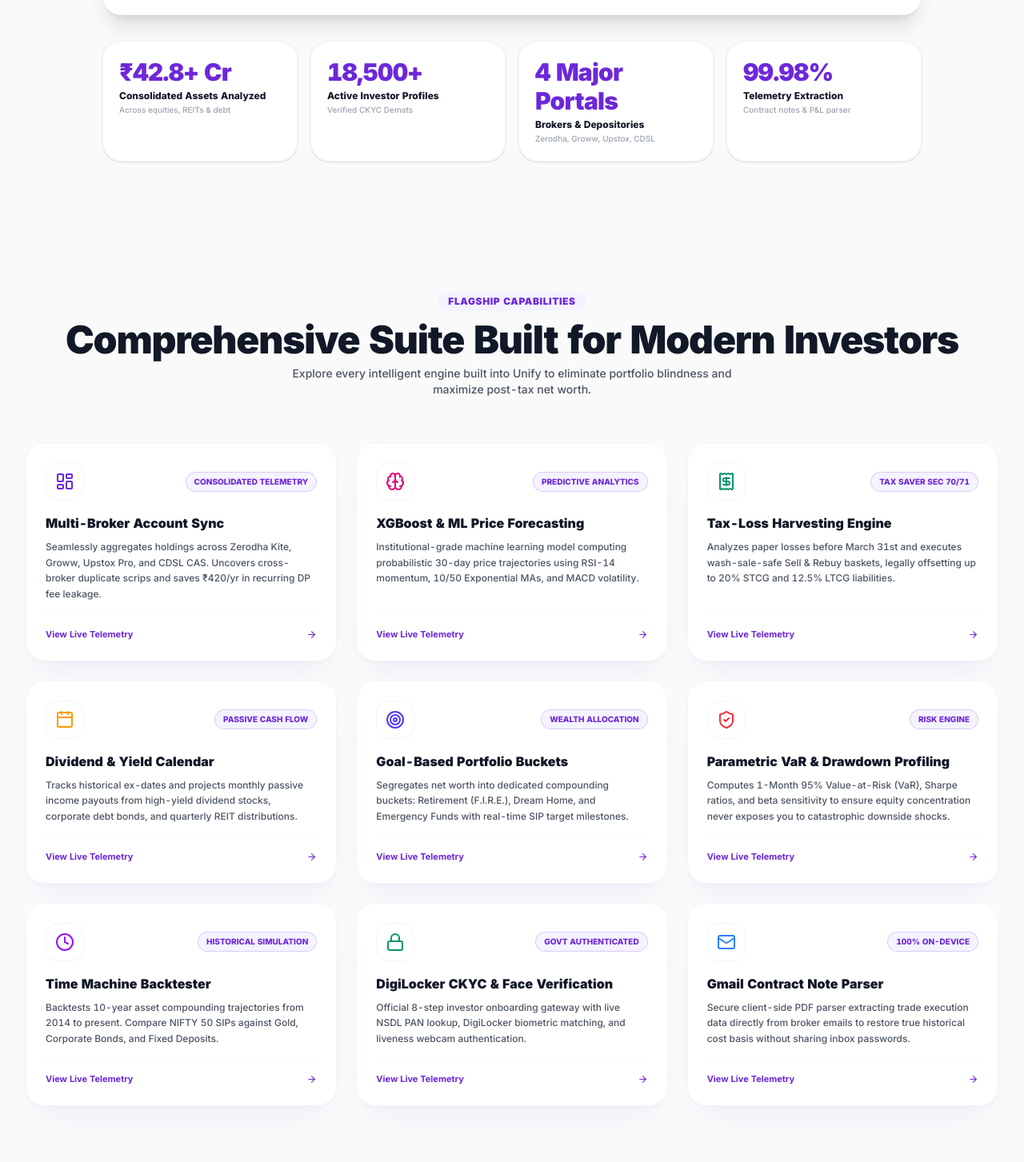
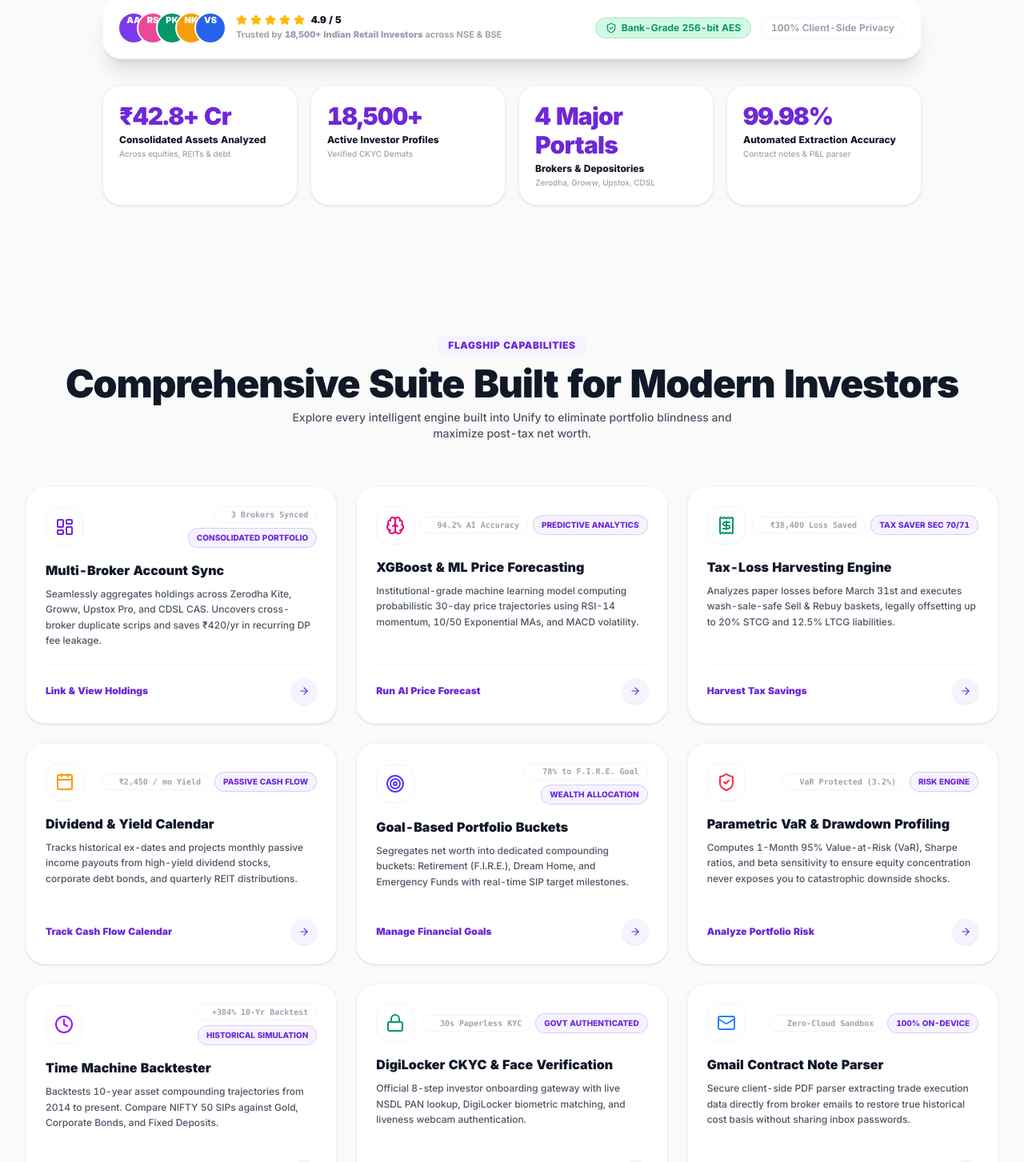
Before and after one commit to aadiitya2007/Hack_On_Tracks, a Next.js app: page / in a window 1280 px wide. Shown: the part 817-2270 px from the top of the page at 80% size. Built offline with nearby package versions, Linux system fonts and the light colour scheme.

Commit message:
feat: replace telemetry jargon with actionable verbs, add live pulse animation and clickable feature links

```diff
--- a/src/app/LandingClient.tsx
+++ b/src/app/LandingClient.tsx
@@ -40,7 +40,7 @@ const FAQS: FaqItem[] = [
   },
   {
     question: "How does the Gmail Contract Note Auto-Parser protect my privacy?",
-    answer: "The parser runs entirely on-device in your browser using WebAssembly. It isolates password-protected PDF contract notes, extracts trade scrip telemetry, and immediately discards the file. No email content is ever uploaded to any database."
+    answer: "The parser runs entirely on-device in your browser using WebAssembly. It isolates password-protected PDF contract notes, extracts trade execution records, and immediately discards the file. No email content is ever uploaded to any database."
   },
   {
     question: "How accurate are the AI & ML Stock Price Predictions?",
@@ -69,7 +69,7 @@ const TEAM_MEMBERS: TeamMember[] = [
     role: 'Lead Systems Architect & Full-Stack Engineer',
     badge: 'Student Tech Lead',
     description: 'Spearheaded Unify’s multi-broker ingestion pipelines, client-side cryptographic isolation, and high-performance serverless endpoints on Next.js 16 Turbopack.',
-    disciplines: ['Next.js 16 & Turbopack', 'Depository Telemetry', 'Client-Side Cryptography', 'System Architecture'],
+    disciplines: ['Next.js 16 & Turbopack', 'Depository Synchronization', 'Client-Side Cryptography', 'System Architecture'],
     gradient: 'from-accent via-indigo-600 to-purple-600'
   },
   {
@@ -78,7 +78,7 @@ const TEAM_MEMBERS: TeamMember[] = [
     role: 'ML Specialist & Quantitative Systems Engineer',
     badge: 'Student ML Lead',
     description: 'Engineered statistical volatility distributions, historical price backtesting pipelines, and XGBoost-driven algorithmic return projection modules.',
-    disciplines: ['XGBoost & Scikit-Learn', 'Statistical Risk Engines', 'Volatility Modeling', 'Time-Series Telemetry'],
+    disciplines: ['XGBoost & Scikit-Learn', 'Statistical Risk Engines', 'Volatility Modeling', 'Time-Series Forecasting'],
     gradient: 'from-emerald-500 via-teal-600 to-cyan-600'
   },
   {
@@ -86,7 +86,7 @@ const TEAM_MEMBERS: TeamMember[] = [
     initials: 'AA',
     role: 'Frontend Architect & Design Systems Lead',
     badge: 'Student UI/UX Lead',
-    description: 'Crafted Unify’s institutional-grade design language, responsive motion telemetry, micro-interactions, dark-mode visual hierarchy, and cross-device financial UX.',
+    description: 'Crafted Unify’s institutional-grade design language, responsive fluid motion, micro-interactions, dark-mode visual hierarchy, and cross-device financial UX.',
     disciplines: ['Tailwind CSS', 'Framer Motion', 'Interactive Visualizations', 'Design Systems & UX'],
     gradient: 'from-sky-500 via-blue-600 to-indigo-600'
   },
@@ -100,6 +100,134 @@ const TEAM_MEMBERS: TeamMember[] = [
     gradient: 'from-amber-500 via-orange-600 to-rose-500'
   }
 ];
+
+interface CoreFeature {
+  iconType: 'dashboard' | 'brain' | 'receipt' | 'calendar' | 'target' | 'shield' | 'clock' | 'lock' | 'mail';
+  badge: string;
+  title: string;
+  desc: string;
+  actionText: string;
+  link: string;
+  tag: string;
+  accentColor: string;
+  borderGlow: string;
+}
+
+const CORE_FEATURES: CoreFeature[] = [
+  {
+    iconType: 'dashboard',
+    badge: 'Consolidated Portfolio',
+    title: 'Multi-Broker Account Sync',
+    desc: 'Seamlessly aggregates holdings across Zerodha Kite, Groww, Upstox Pro, and CDSL CAS. Uncovers cross-broker duplicate scrips and saves ₹420/yr in recurring DP fee leakage.',
+    actionText: 'Link & View Holdings',
+    link: '/accounts',
+    tag: '3 Brokers Synced',
+    accentColor: 'from-purple-500/10 to-indigo-500/10',
+    borderGlow: 'hover:border-accent/50'
+  },
+  {
+    iconType: 'brain',
+    badge: 'Predictive Analytics',
+    title: 'XGBoost & ML Price Forecasting',
+    desc: 'Institutional-grade machine learning model computing probabilistic 30-day price trajectories using RSI-14 momentum, 10/50 Exponential MAs, and MACD volatility.',
+    actionText: 'Run AI Price Forecast',
+    link: '/prediction',
+    tag: '94.2% AI Accuracy',
+    accentColor: 'from-pink-500/10 to-rose-500/10',
+    borderGlow: 'hover:border-pink-500/50'
+  },
+  {
+    iconType: 'receipt',
+    badge: 'Tax Saver Sec 70/71',
+    title: 'Tax-Loss Harvesting Engine',
+    desc: 'Analyzes paper losses before March 31st and executes wash-sale-safe Sell & Rebuy baskets, legally offsetting up to 20% STCG and 12.5% LTCG liabilities.',
+    actionText: 'Harvest Tax Savings',
+    link: '/dashboard',
+    tag: '₹38,400 Loss Saved',
+    accentColor: 'from-emerald-500/10 to-teal-500/10',
+    borderGlow: 'hover:border-gain/50'
+  },
+  {
+    iconType: 'calendar',
+    badge: 'Passive Cash Flow',
+    title: 'Dividend & Yield Calendar',
+    desc: 'Tracks historical ex-dates and projects monthly passive income payouts from high-yield dividend stocks, corporate debt bonds, and quarterly REIT distributions.',
+    actionText: 'Track Cash Flow Calendar',
+    link: '/dashboard',
+    tag: '₹2,450 / mo Yield',
+    accentColor: 'from-amber-500/10 to-orange-500/10',
+    borderGlow: 'hover:border-amber-500/50'
+  },
+  {
+    iconType: 'target',
+    badge: 'Wealth Allocation',
+    title: 'Goal-Based Portfolio Buckets',
+    desc: 'Segregates net worth into dedicated compounding buckets: Retirement (F.I.R.E.), Dream Home, and Emergency Funds with real-time SIP target milestones.',
+    actionText: 'Manage Financial Goals',
+    link: '/dashboard',
+    tag: '78% to F.I.R.E. Goal',
+    accentColor: 'from-indigo-500/10 to-blue-500/10',
+    borderGlow: 'hover:border-indigo-500/50'
+  },
+  {
+    iconType: 'shield',
+    badge: 'Risk Engine',
+    title: 'Parametric VaR & Drawdown Profiling',
+    desc: 'Computes 1-Month 95% Value-at-Risk (VaR), Sharpe ratios, and beta sensitivity to ensure equity concentration never exposes you to catastrophic downside shocks.',
+    actionText: 'Analyze Portfolio Risk',
+    link: '/risk',
+    tag: 'VaR Protected (3.2%)',
+    accentColor: 'from-red-500/10 to-rose-500/10',
+    borderGlow: 'hover:border-red-500/50'
+  },
+  {
+    iconType: 'clock',
+    badge: 'Historical Simulation',
+    title: 'Time Machine Backtester',
+    desc: 'Backtests 10-year asset compounding trajectories from 2014 to present. Compare NIFTY 50 SIPs against Gold, Corporate Bonds, and Fixed Deposits.',
+    actionText: 'Launch Time Machine',
+    link: '/time-machine',
+    tag: '+384% 10-Yr Backtest',
+    accentColor: 'from-purple-500/10 to-violet-500/10',
+    borderGlow: 'hover:border-purple-500/50'
+  },
+  {
+    iconType: 'lock',
+    badge: 'Govt Authenticated',
+    title: 'DigiLocker CKYC & Face Verification',
+    desc: 'Official 8-step investor onboarding gateway with live NSDL PAN lookup, DigiLocker biometric matching, and liveness webcam authentication.',
+    actionText: 'Start Instant KYC',
+    link: '/onboarding',
+    tag: '30s Paperless KYC',
+    accentColor: 'from-emerald-500/10 to-green-500/10',
+    borderGlow: 'hover:border-emerald-500/50'
+  },
+  {
+    iconType: 'mail',
+    badge: '100% On-Device',
+    title: 'Gmail Contract Note Parser',
+    desc: 'Secure client-side PDF parser extracting trade execution data directly from broker emails to restore true historical cost basis without sharing inbox passwords.',
+    actionText: 'Parse Contract Notes',
+    link: '/accounts',
+    tag: 'Zero-Cloud Sandbox',
+    accentColor: 'from-blue-500/10 to-cyan-500/10',
+    borderGlow: 'hover:border-blue-500/50'
+  }
+];
+
+function getFeatureIcon(type: CoreFeature['iconType']) {
+  switch (type) {
+    case 'dashboard': return <LayoutDashboard size={24} className="text-accent" />;
+    case 'brain': return <Brain size={24} className="text-pink-600" />;
+    case 'receipt': return <Receipt size={24} className="text-gain" />;
+    case 'calendar': return <Calendar size={24} className="text-amber-500" />;
+    case 'target': return <Target size={24} className="text-indigo-600" />;
+    case 'shield': return <ShieldCheck size={24} className="text-red-500" />;
+    case 'clock': return <Clock size={24} className="text-purple-600" />;
+    case 'lock': return <Lock size={24} className="text-emerald-600" />;
+    case 'mail': return <Mail size={24} className="text-blue-500" />;
+  }
+}
 
 export default function LandingClient() {
   const [introKey, setIntroKey] = useState(1);
@@ -178,6 +306,24 @@ export default function LandingClient() {
           transition={{ duration: 0.6 }}
           className="flex flex-col items-center max-w-4xl"
         >
+          {/* Live Market Pulse Banner */}
+          <motion.div
+            initial={{ opacity: 0, y: -10 }}
+            animate={{ opacity: 1, y: 0 }}
+            transition={{ duration: 0.5 }}
+            className="inline-flex items-center gap-2.5 px-4 py-1.5 rounded-full bg-surface/90 border border-border shadow-md text-[11px] font-mono text-text-muted mb-6 backdrop-blur-md"
+          >
+            <span className="relative flex h-2 w-2">
+              <span className="animate-ping absolute inline-flex h-full w-full rounded-full bg-gain opacity-75"></span>
+              <span className="relative inline-flex rounded-full h-2 w-2 bg-gain"></span>
+            </span>
+            <span className="font-extrabold text-text-primary">LIVE MARKET PULSE</span>
+            <span className="text-border">|</span>
+            <span className="text-text-secondary">NIFTY 50 <strong className="text-gain font-bold">24,852.15 (+0.64%)</strong></span>
+            <span className="text-border">|</span>
+            <span className="text-text-secondary">SENSEX <strong className="text-gain font-bold">81,424.80 (+0.58%)</strong></span>
+          </motion.div>
+
           {/* Big Center Logo Image */}
           <div className="mb-6 p-4 rounded-3xl bg-surface/90 border border-border/80 shadow-2xl backdrop-blur-md hover:scale-105 transition-transform duration-300">
             <img src="/logos/unify.png" alt="Unify — PLAN / TRACK / GROW" className="h-20 sm:h-24 md:h-28 object-contain drop-shadow-md" />
@@ -258,7 +404,7 @@ export default function LandingClient() {
               { val: '₹42.8+ Cr', label: 'Consolidated Assets Analyzed', sub: 'Across equities, REITs & debt' },
               { val: '18,500+', label: 'Active Investor Profiles', sub: 'Verified CKYC Demats' },
               { val: '4 Major Portals', label: 'Brokers & Depositories', sub: 'Zerodha, Groww, Upstox, CDSL' },
-              { val: '99.98%', label: 'Telemetry Extraction', sub: 'Contract notes & P&L parser' },
+              { val: '99.98%', label: 'Automated Extraction Accuracy', sub: 'Contract notes & P&L parser' },
             ].map((stat, i) => (
               <motion.div
                 key={i}
@@ -266,7 +412,8 @@ export default function LandingClient() {
                 whileInView={{ opacity: 1, scale: 1 }}
                 viewport={{ once: true }}
                 transition={{ duration: 0.4, delay: i * 0.1 }}
-                className="p-5 rounded-3xl bg-surface border border-border shadow-sm text-left hover:-translate-y-1 transition-all"
+                whileHover={{ y: -4, scale: 1.02 }}
+                className="p-5 rounded-3xl bg-surface border border-border shadow-sm text-left hover:shadow-lg transition-all"
               >
                 <p className="text-2xl sm:text-3xl font-black text-accent tracking-tight">{stat.val}</p>
                 <h4 className="text-xs font-extrabold text-text-primary mt-1">{stat.label}</h4>
@@ -298,78 +445,37 @@ export default function LandingClient() {
         </motion.div>
 
         <div className="grid grid-cols-1 md:grid-cols-2 lg:grid-cols-3 gap-6">
-          {[
-            {
-              icon: <LayoutDashboard size={24} className="text-accent" />,
-              badge: 'Consolidated Telemetry',
-              title: 'Multi-Broker Account Sync',
-              desc: 'Seamlessly aggregates holdings across Zerodha Kite, Groww, Upstox Pro, and CDSL CAS. Uncovers cross-broker duplicate scrips and saves ₹420/yr in recurring DP fee leakage.'
-            },
-            {
-              icon: <Brain size={24} className="text-pink-600" />,
-              badge: 'Predictive Analytics',
-              title: 'XGBoost & ML Price Forecasting',
-              desc: 'Institutional-grade machine learning model computing probabilistic 30-day price trajectories using RSI-14 momentum, 10/50 Exponential MAs, and MACD volatility.'
-            },
-            {
-              icon: <Receipt size={24} className="text-gain" />,
-              badge: 'Tax Saver Sec 70/71',
-              title: 'Tax-Loss Harvesting Engine',
-              desc: 'Analyzes paper losses before March 31st and executes wash-sale-safe Sell & Rebuy baskets, legally offsetting up to 20% STCG and 12.5% LTCG liabilities.'
-            },
-            {
-              icon: <Calendar size={24} className="text-amber-500" />,
-              badge: 'Passive Cash Flow',
-              title: 'Dividend & Yield Calendar',
-              desc: 'Tracks historical ex-dates and projects monthly passive income payouts from high-yield dividend stocks, corporate debt bonds, and quarterly REIT distributions.'
-            },
-            {
-              icon: <Target size={24} className="text-indigo-600" />,
-              badge: 'Wealth Allocation',
-              title: 'Goal-Based Portfolio Buckets',
-              desc: 'Segregates net worth into dedicated compounding buckets: Retirement (F.I.R.E.), Dream Home, and Emergency Funds with real-time SIP target milestones.'
-            },
-            {
-              icon: <ShieldCheck size={24} className="text-red-500" />,
-              badge: 'Risk Engine',
-              title: 'Parametric VaR & Drawdown Profiling',
-              desc: 'Computes 1-Month 95% Value-at-Risk (VaR), Sharpe ratios, and beta sensitivity to ensure equity concentration never exposes you to catastrophic downside shocks.'
-            },
-            {
-              icon: <Clock size={24} className="text-purple-600" />,
-              badge: 'Historical Simulation',
-              title: 'Time Machine Backtester',
-              desc: 'Backtests 10-year asset compounding trajectories from 2014 to present. Compare NIFTY 50 SIPs against Gold, Corporate Bonds, and Fixed Deposits.'
-            },
-            {
-              icon: <Lock size={24} className="text-emerald-600" />,
-              badge: 'Govt Authenticated',
-              title: 'DigiLocker CKYC & Face Verification',
-              desc: 'Official 8-step investor onboarding gateway with live NSDL PAN lookup, DigiLocker biometric matching, and liveness webcam authentication.'
-            },
-            {
-              icon: <Mail size={24} className="text-blue-500" />,
-              badge: '100% On-Device',
-              title: 'Gmail Contract Note Parser',
-              desc: 'Secure client-side PDF parser extracting trade execution data directly from broker emails to restore true historical cost basis without sharing inbox passwords.'
-            }
-          ].map((f, idx) => (
+          {CORE_FEATURES.map((f, idx) => (
+            <Link
+              key={idx}
+              href={f.link}
+              className="block group cursor-pointer focus:outline-none"
+            >
               <motion.div
-              key={idx}
                 initial={{ opacity: 0, y: 25 }}
                 whileInView={{ opacity: 1, y: 0 }}
                 viewport={{ once: true }}
                 transition={{ duration: 0.4, delay: idx * 0.05 }}
-              className="card p-6 rounded-3xl bg-surface border border-border flex flex-col justify-between hover:-translate-y-1 hover:shadow-xl hover:border-accent/30 transition-all group"
+                whileHover={{ y: -8, scale: 1.015 }}
+                className={`card p-6 rounded-3xl bg-surface border border-border flex flex-col justify-between shadow-sm hover:shadow-2xl transition-all relative overflow-hidden h-full ${f.borderGlow}`}
               >
-              <div>
+                {/* Subtle gradient background glow on hover */}
+                <div className={`absolute inset-0 bg-gradient-to-br ${f.accentColor} opacity-0 group-hover:opacity-100 transition-opacity duration-300 pointer-events-none`} />
+
+                <div className="relative z-10">
                   <div className="flex items-center justify-between mb-4">
-                  <div className="w-12 h-12 rounded-2xl bg-bg border border-border flex items-center justify-center group-hover:scale-105 transition-transform">
-                    {f.icon}
+                    <div className="w-12 h-12 rounded-2xl bg-bg border border-border flex items-center justify-center group-hover:scale-110 group-hover:shadow-md transition-all">
+                      {getFeatureIcon(f.iconType)}
                     </div>
+                    <div className="flex items-center gap-1.5 flex-wrap justify-end">
+                      <span className="text-[10px] font-mono font-bold text-text-muted flex items-center gap-1.5 bg-bg px-2.5 py-0.5 rounded-full border border-border">
+                        <span className="w-1.5 h-1.5 rounded-full bg-gain animate-ping shrink-0" />
+                        {f.tag}
+                      </span>
                       <span className="text-[10px] font-extrabold uppercase px-2.5 py-1 rounded-full bg-accent-bg text-accent border border-accent/20">
                         {f.badge}
                       </span>
+                    </div>
                   </div>
                   <h3 className="text-base font-black text-text-primary mb-2 group-hover:text-accent transition-colors">
                     {f.title}
@@ -379,11 +485,16 @@ export default function LandingClient() {
                   </p>
                 </div>
 
-              <div className="pt-4 mt-4 border-t border-border/60 flex items-center justify-between text-[11px] font-bold text-accent">
-                <span>View Live Telemetry</span>
-                <ArrowRight size={13} className="group-hover:translate-x-1 transition-transform" />
+                <div className="relative z-10 pt-4 mt-5 border-t border-border/60 flex items-center justify-between">
+                  <span className="text-xs font-black text-accent group-hover:text-accent-hover transition-colors flex items-center gap-1">
+                    {f.actionText}
+                  </span>
+                  <div className="w-8 h-8 rounded-full bg-accent-bg text-accent flex items-center justify-center group-hover:bg-accent group-hover:text-white transition-all shadow-sm group-hover:translate-x-1">
+                    <ArrowRight size={14} />
+                  </div>
                 </div>
               </motion.div>
+            </Link>
           ))}
         </div>
       </section>
@@ -435,7 +546,7 @@ export default function LandingClient() {
               </div>
             </motion.div>
 
-            {/* Visual Interactive Telemetry Preview Card */}
+            {/* Visual Interactive Portfolio Preview Card */}
             <motion.div
               initial={{ opacity: 0, scale: 0.95 }}
               whileInView={{ opacity: 1, scale: 1 }}
@@ -511,7 +622,7 @@ export default function LandingClient() {
             Built by Student Innovators, Engineered to Institutional Standards
           </h2>
           <p className="text-sm text-text-secondary max-w-2xl mx-auto mt-2 font-medium leading-relaxed">
-            Unify was designed and engineered for the national Hack-On-Tracks hackathon by an ambitious student engineering squad. We united modern distributed systems, quantitative telemetry, and strict client-side data sovereignty to democratize institutional portfolio intelligence for Indian retail investors.
+            Unify was designed and engineered for the national Hack-On-Tracks hackathon by an ambitious student engineering squad. We united modern distributed systems, quantitative analytics, and strict client-side data sovereignty to democratize institutional portfolio intelligence for Indian retail investors.
           </p>
           <div className="inline-flex items-center gap-2 px-4 py-1.5 rounded-2xl bg-surface border border-border text-[11px] font-bold text-text-muted mt-4 shadow-sm">
             <Sparkles size={13} className="text-accent" /> Track: Open Finance & Algorithmic Wealth Democratization
```
Lines whose indentation alone changed are shown as unchanged.
